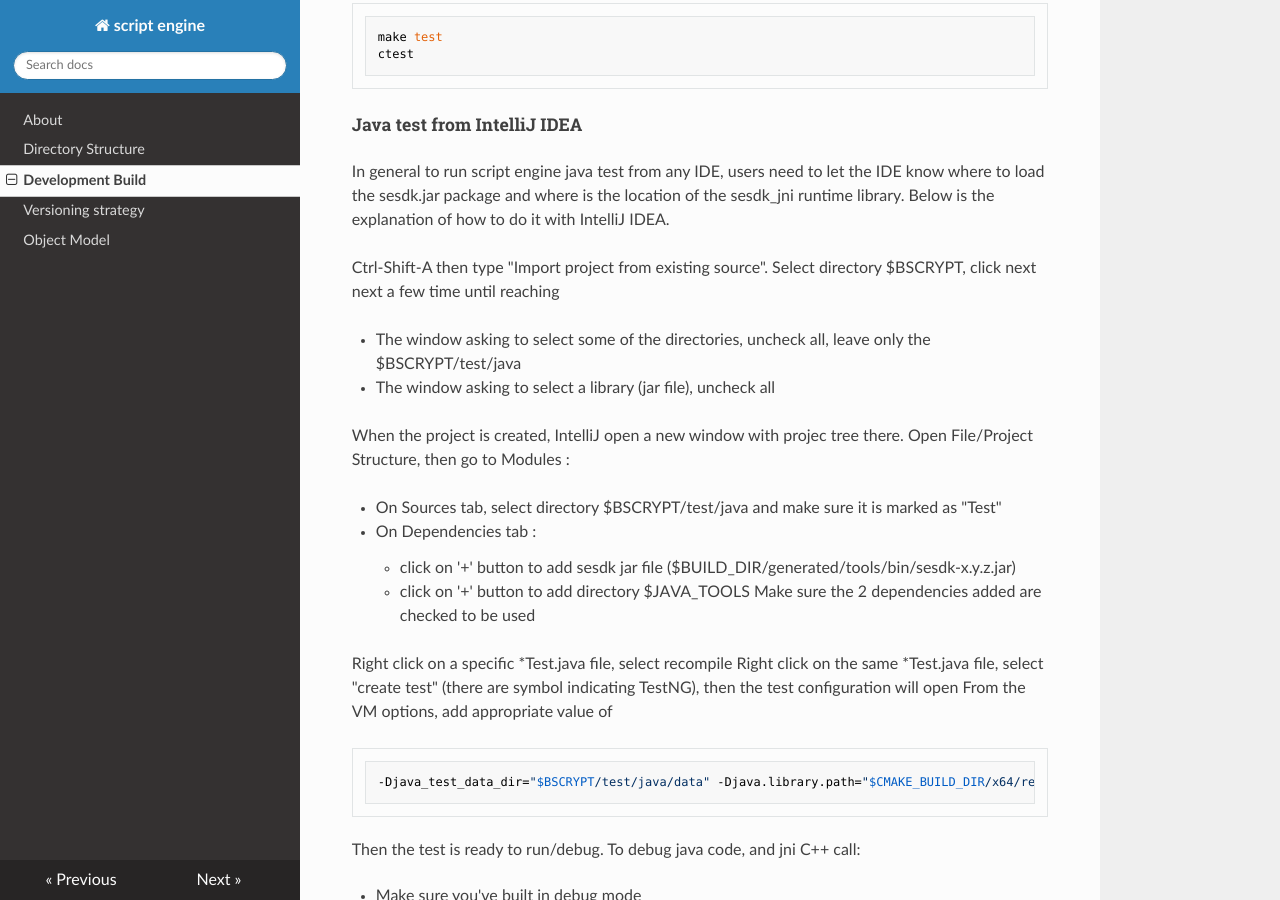
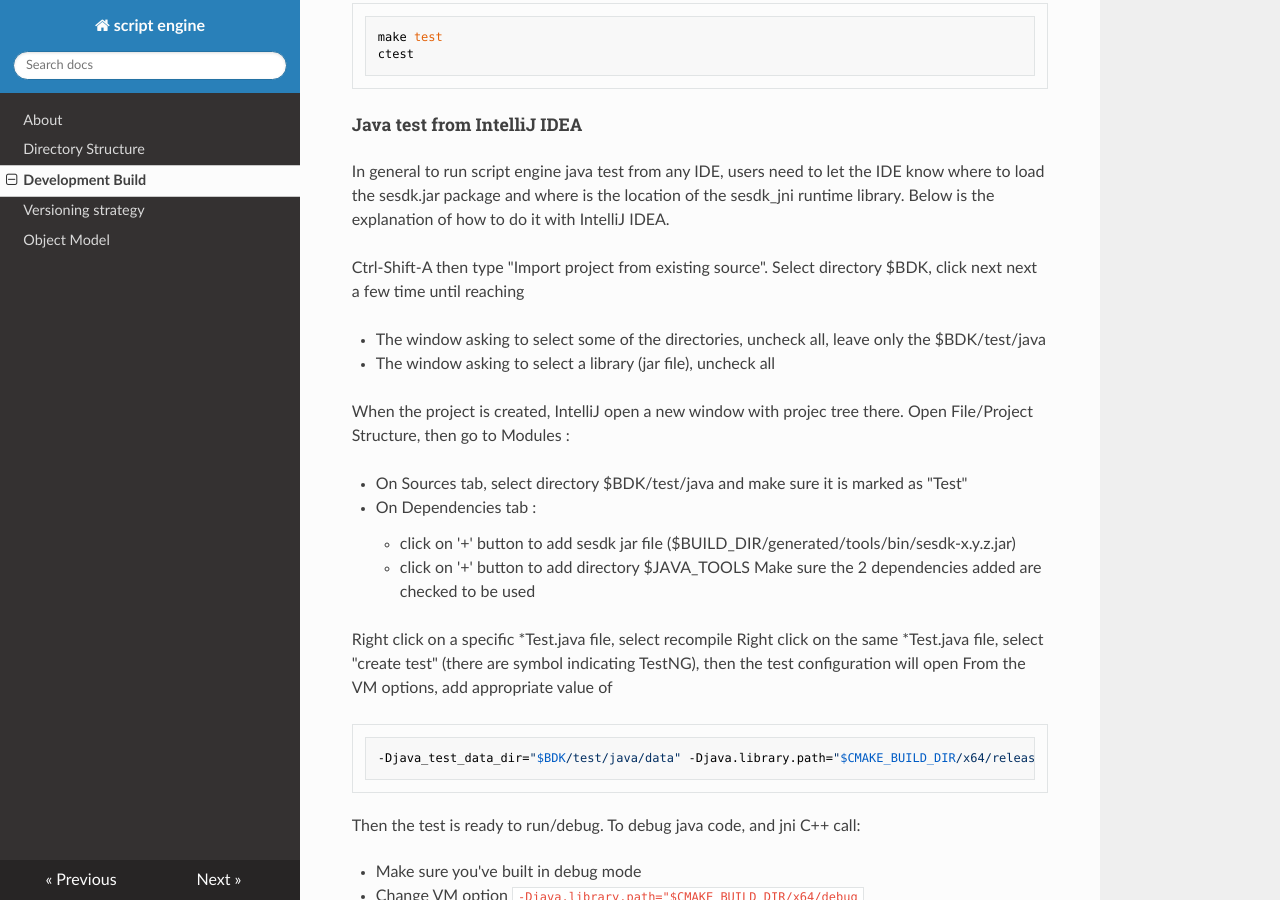
Before and after one commit to bitcoin-sv/bdk, an MkDocs documentation site: the page built from documentation/docs/build.md, in a window 1280 px wide and 900 px high, scrolled down 3115 px. Built offline with MkDocs 1.6.1, drawn with Linux system fonts in a browser that asks for light colours; nearby versions of some CDN libraries; some of the changed text lies outside the part shown.

Commit message:
rename bscrypt to bdk

````diff
--- a/documentation/docs/build.md
+++ b/documentation/docs/build.md
@@ -1,5 +1,5 @@
 ## Getting the source code
-Building Script Engine SDK requires the source for both Script Engine SDK and bsv repositories.
+Building Bitcoin Development Kit requires the source for both BDK and bsv repositories.
 
 For nChain developers, the best way to do this is to have a BitBucket account setup with [ssh key access](https://confluence.atlassian.com/bitbucket/set-up-an-ssh-key-728138079.html). If other access is available, the source code should be organised as per the directory structure outlined in [directories structure](directories.md)
 
@@ -55,7 +55,7 @@
 
 To build Script Engine SDK
 ```console
-cmake -G"Visual Studio 17 2022" -A x64 ..\bscrypt && cmake --build . --target ALL_BUILD --config Debug && cmake --build . --target ALL_BUILD --config Release
+cmake -G"Visual Studio 17 2022" -A x64 ..\bdk && cmake --build . --target ALL_BUILD --config Debug && cmake --build . --target ALL_BUILD --config Release
 ```
 
 To run tests
@@ -78,7 +78,7 @@
 
 To build Script Engine SDK
 ```console
-cmake ../bscrypt -DCUSTOM_SYSTEM_OS_NAME=Ubuntu; time -p make -j8
+cmake ../bdk -DCUSTOM_SYSTEM_OS_NAME=Ubuntu; time -p make -j8
 ```
 If you want to build in debug mode, add the flag `-DCMAKE_BUILD_TYPE=Debug` to the cmake command.
 
@@ -105,14 +105,14 @@
 
 In general to run script engine java test from any IDE, users need to let the IDE know where to load the sesdk.jar package and where is the location of the sesdk_jni runtime library. Below is the explanation of how to do it with IntelliJ IDEA.
 
-Ctrl-Shift-A then type "Import project from existing source". Select directory $BSCRYPT, click next next a few time until reaching
+Ctrl-Shift-A then type "Import project from existing source". Select directory $BDK, click next next a few time until reaching
 
-  - The window asking to select some of the directories, uncheck all, leave only the $BSCRYPT/test/java
+  - The window asking to select some of the directories, uncheck all, leave only the $BDK/test/java
   - The window asking to select a library (jar file), uncheck all
 
 When the project is created, IntelliJ open a new window with projec tree there. Open File/Project Structure, then go to Modules :
 
-  - On Sources tab, select directory $BSCRYPT/test/java and make sure it is marked as "Test"
+  - On Sources tab, select directory $BDK/test/java and make sure it is marked as "Test"
   - On Dependencies tab :
 
       - click on '+' button to add sesdk jar file ($BUILD_DIR/generated/tools/bin/sesdk-x.y.z.jar)
@@ -123,7 +123,7 @@
 Right click on the same *Test.java file, select "create test" (there are symbol indicating TestNG), then the test configuration will open
 From the VM options, add appropriate value of
 ```
--Djava_test_data_dir="$BSCRYPT/test/java/data" -Djava.library.path="$CMAKE_BUILD_DIR/x64/release"
+-Djava_test_data_dir="$BDK/test/java/data" -Djava.library.path="$CMAKE_BUILD_DIR/x64/release"
 ```
 Then the test is ready to run/debug. To debug java code, and jni C++ call:
 
````
Also changed, not shown: CMakeLists.txt (+5 -5 lines), documentation/docs/directories.md (+1 -1 lines), README.md, 10 other files.
